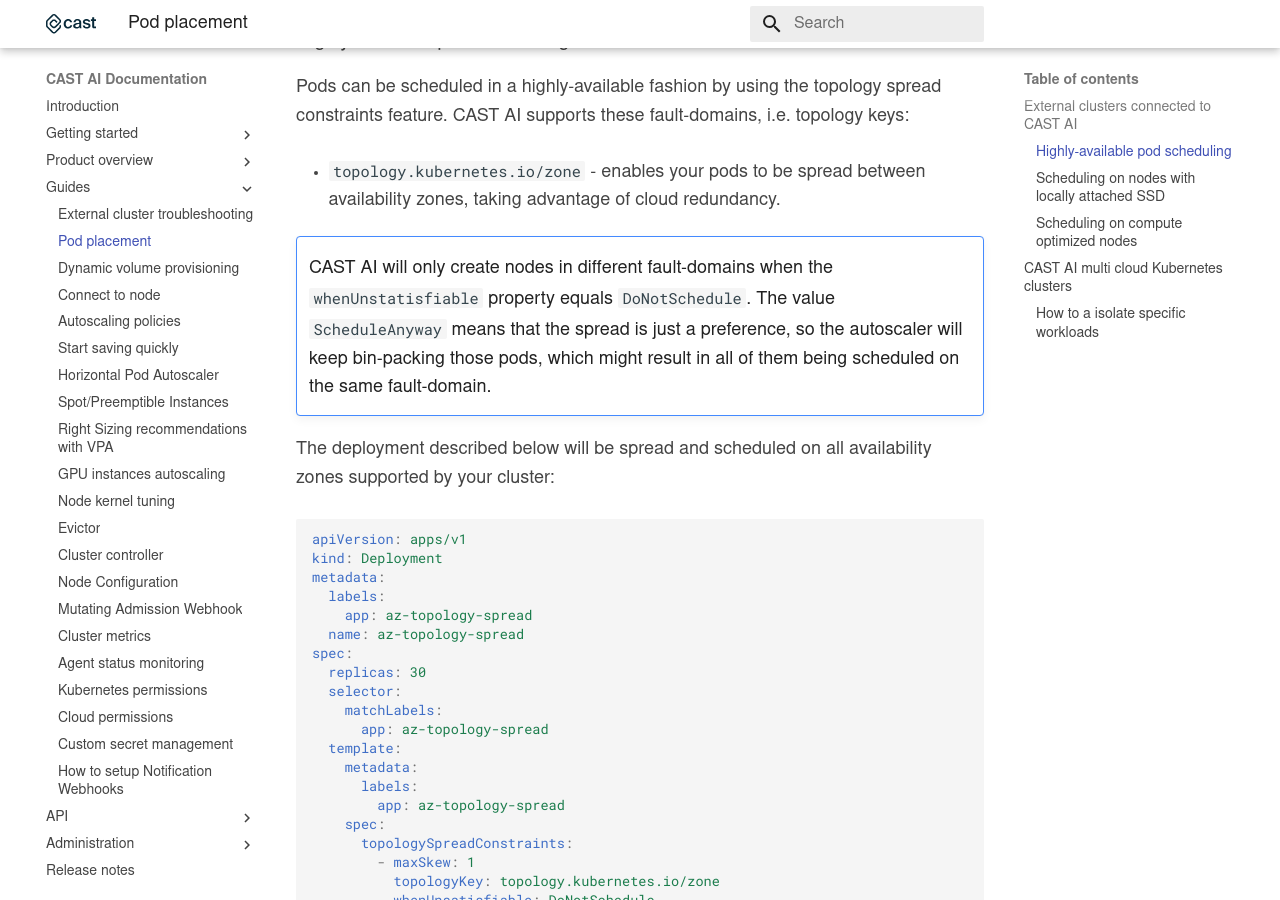
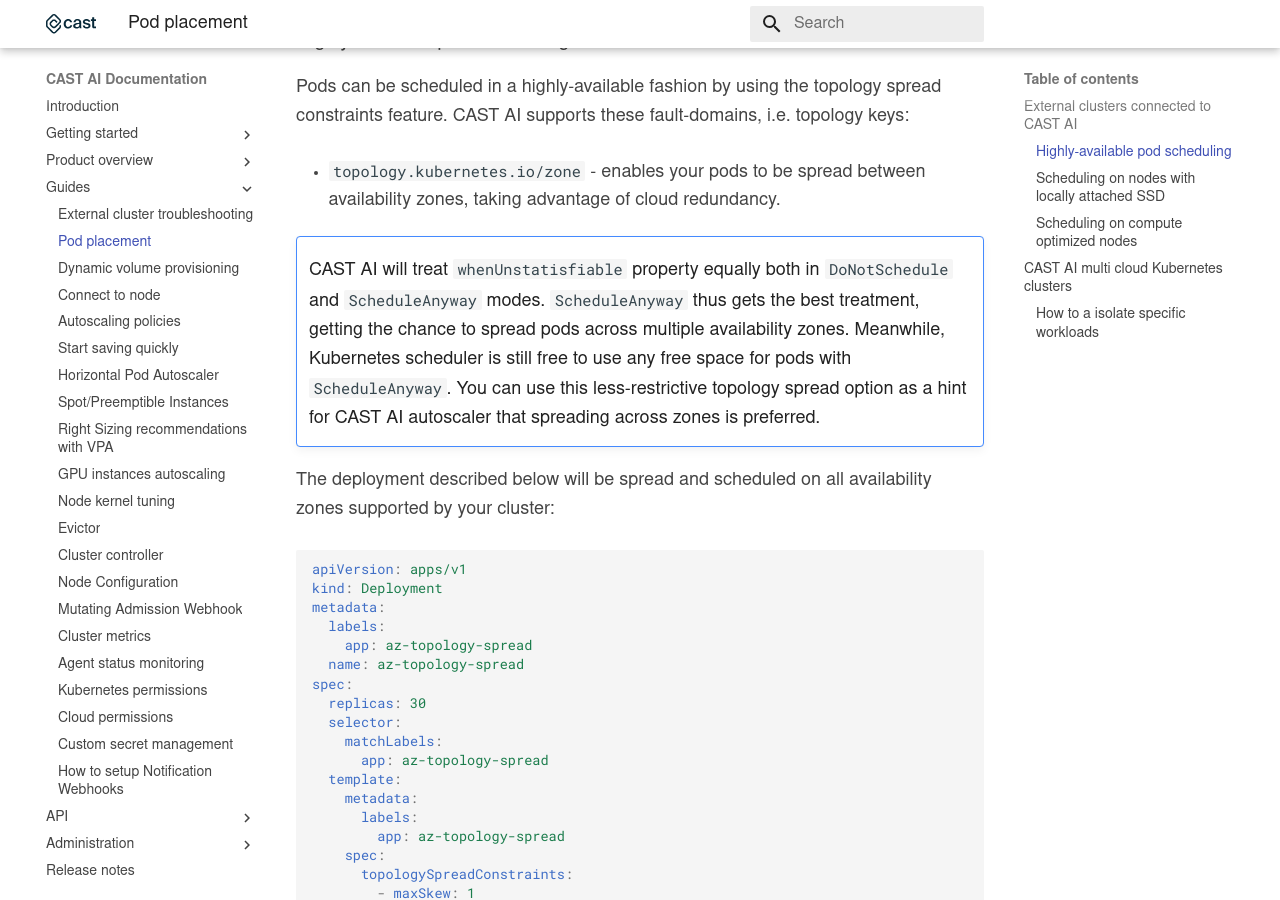
Before and after one commit to castai/docs, an MkDocs documentation site: the page built from docs/guides/pod-placement.md, in a window 1280 px wide and 900 px high, scrolled down 1666 px. Built offline with MkDocs 1.6.1 and Material for MkDocs 9.7.7, drawn with Linux system fonts in a browser that asks for light colours; some web fonts are replaced.

Commit message:
updates for "ScheduleAnyway" treatment for TSCs

```diff
--- a/docs/guides/pod-placement.md
+++ b/docs/guides/pod-placement.md
@@ -39,7 +39,7 @@
 - `topology.kubernetes.io/zone` - enables your pods to be spread between availability zones, taking advantage of cloud redundancy.
 
 !!! note ""
-    CAST AI will only create nodes in different fault-domains when the `whenUnstatisfiable` property equals `DoNotSchedule`. The value `ScheduleAnyway` means that the spread is just a preference, so the autoscaler will keep bin-packing those pods, which might result in all of them being scheduled on the same fault-domain.
+    CAST AI will treat `whenUnstatisfiable` property equally both in `DoNotSchedule` and `ScheduleAnyway` modes. `ScheduleAnyway` thus gets the best treatment, getting the chance to spread pods across multiple availability zones. Meanwhile, Kubernetes scheduler is still free to use any free space for pods with `ScheduleAnyway`. You can use this less-restrictive topology spread option as a hint for CAST AI autoscaler that spreading across zones is preferred.
 
 The deployment described below will be spread and scheduled on all availability zones supported by your cluster:
 
```
